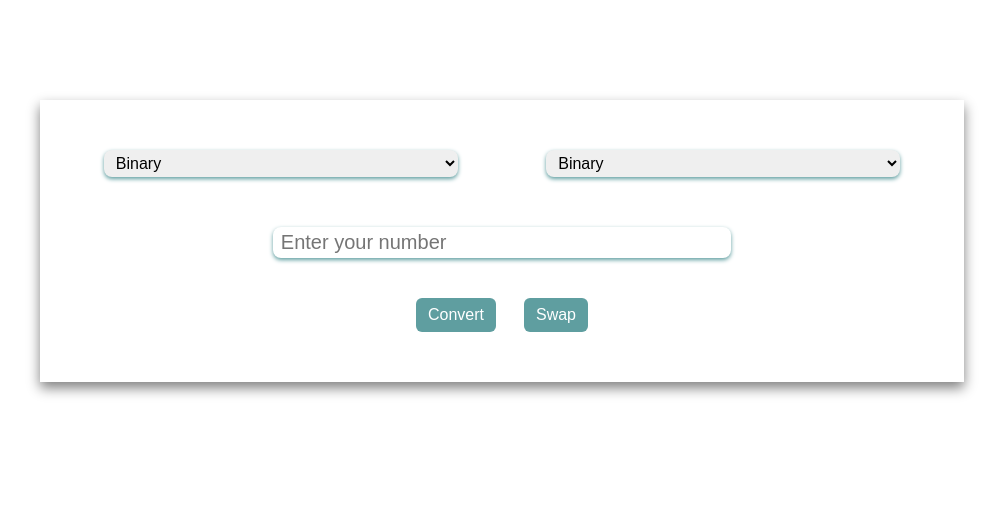
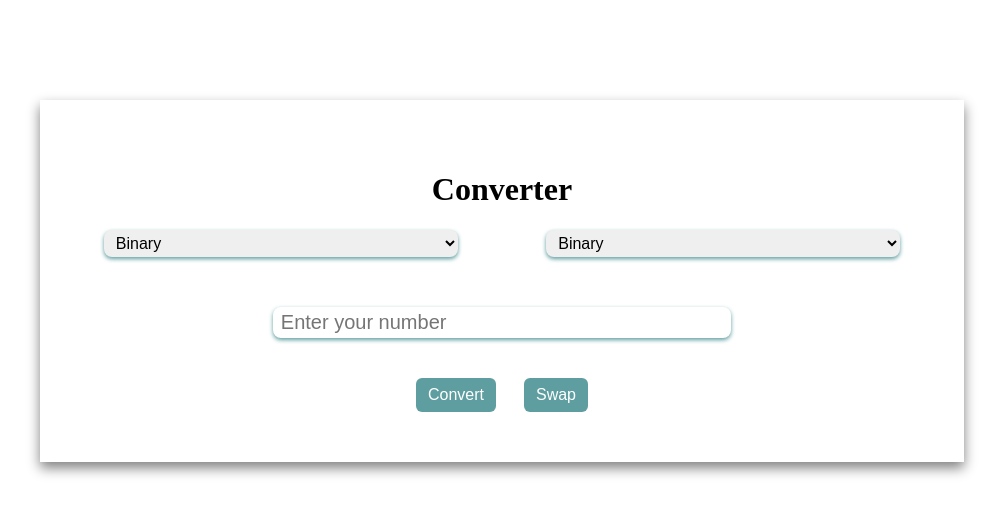
Before and after one commit to pranayzalke/Converter, a plain HTML site: page index.html in a window 1280 px wide. Shown: the whole page, without its empty margins (138-1141 px from the left). Drawn offline with Linux system fonts and the light colour scheme.

Commit message:
Update index.html

```diff
--- a/index.html
+++ b/index.html
@@ -8,7 +8,8 @@
     <link rel="stylesheet" href="style.css">
 </head>
 <body>
-    <div class="wrapper">
+
+    <div class="wrapper"><h1 id="converter">Converter</h1>
         <div class="inputs">
            <div class="w-100">
             <select id="from" class="input-field">
```
